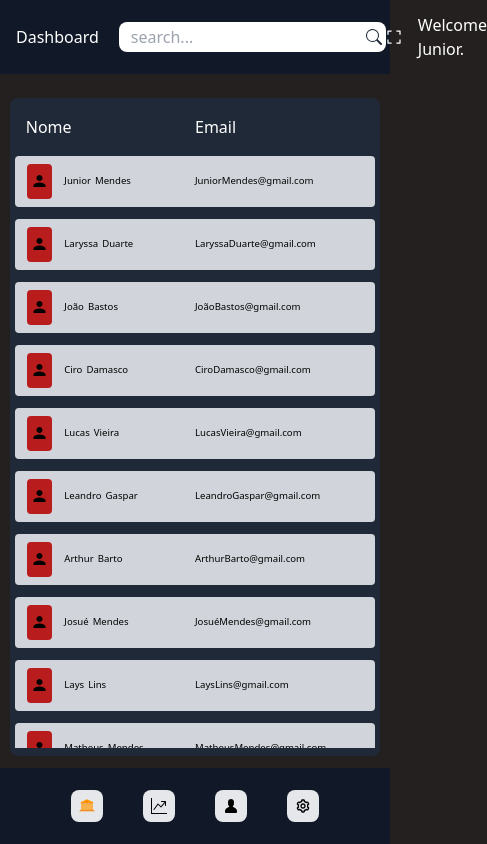
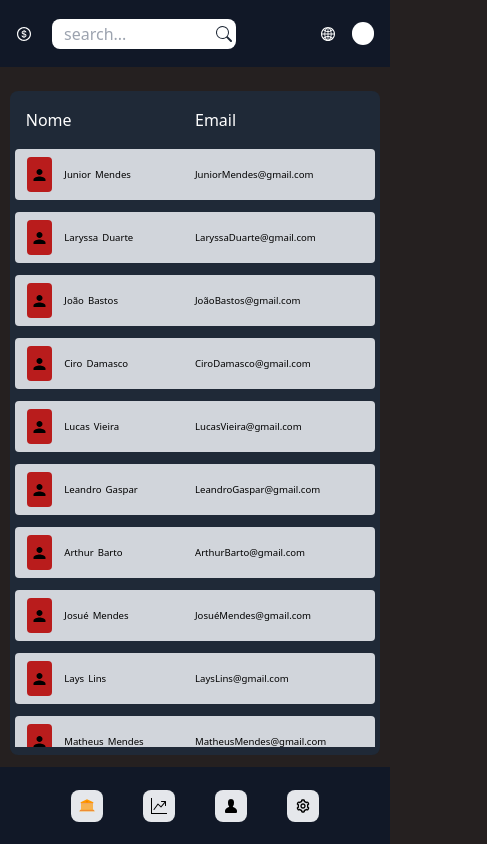
Before and after one commit to Josue-Mendes-Sales-Jr-dev/template-dashboard, a Next.js app: page /clients in a window 390 px wide. Shown: the whole page, 487 px wide, since content can reach past the window. Built offline with nearby package versions, Linux system fonts and the light colour scheme.

Commit message:
add new config 4

```diff
--- a/src/components/header/index.tsx
+++ b/src/components/header/index.tsx
@@ -5,6 +5,7 @@ import { BsSearch } from "react-icons/bs"
 import { AiOutlineExpand } from "react-icons/ai"
 import { AiOutlineGlobal } from "react-icons/ai"
 import { AiTwotoneAlert } from "react-icons/ai"
+import {AiOutlineDollar } from "react-icons/ai"
 
 interface IHeaderProps{
   className: string
@@ -15,25 +16,27 @@ export const Header=(props:IHeaderProps)=>{
         <>
         <div className={`${props.className} px-4 bg-gray-900  text-white flex items-center justify-between`}>
           <form className="flex items-center gap-5">
-            <Link href='/'>Dashboard</Link>
+            <Link href='/'><AiOutlineDollar/></Link>
             <div className="flex items-center justify-center">
-              <Input type="text" placeHolder="search..." className="h-[30px] rounded-bl-lg rounded-tl-lg text-black pl-3"/>
+              <Input type="text" placeHolder="search..." className="h-[30px] w-[10rem] sm:w-[12rem] rounded-bl-lg rounded-tl-lg text-black pl-3"/>
               <span className="w-[1.5rem] rounded-br-lg rounded-tr-lg h-[30px] bg-white flex items-center justify-center">
                 <BsSearch className="text-gray-800 "/>
               </span>
             </div>
           </form>
-          <div className="flex gap-4 items-center justify-center">
+          <div className="flex gap-4 sm:gap-7 items-center justify-center">
             <span className="hidden sm:block">
               <AiTwotoneAlert/>
             </span>
-            <span className="hidden sm:block">
+            <span >
             <AiOutlineGlobal/>
             </span>
-            <span>
+            <span className="hidden sm:block">
               <AiOutlineExpand/>
             </span>
-            Welcome Junior.
+            <span className=" bg-white w-[1.4rem] h-[1.4rem] rounded-full">
+
+            </span>
           </div>
         </div>
         </>
--- a/src/components/layout/index.tsx
+++ b/src/components/layout/index.tsx
@@ -14,8 +14,8 @@ export const Layout=(props:ILayoutProps)=>{
         <div className=" w-screen h-[100vh] flex sm:flex-row flex-col gap-2 ">
             <Navbar className="hidden sm:flex"/>
             <div className="flex sm:w-[95%] h-[90%] lg:h-[96vh] items-center gap-5 flex-col border-box">
-                <Header className='w-[100%] sm:w-[90%] lg:w-[97%] h-[10%] sm:rounded-br-lg sm:rounded-bl-lg'/>
-                <div className="flex items-center justify-center scrollbar-thin w-[100%] h-[90%] overflow-auto">
+                <Header className='w-[100%] sm:w-[90%] lg:w-[97%] h-[10%] sm:h-[20%]  sm:rounded-br-lg sm:rounded-bl-lg'/>
+                <div className="flex items-center justify-center scrollbar-thin w-[100%] h-[100%] overflow-auto">
                     {
                         props.children
                     }
```
